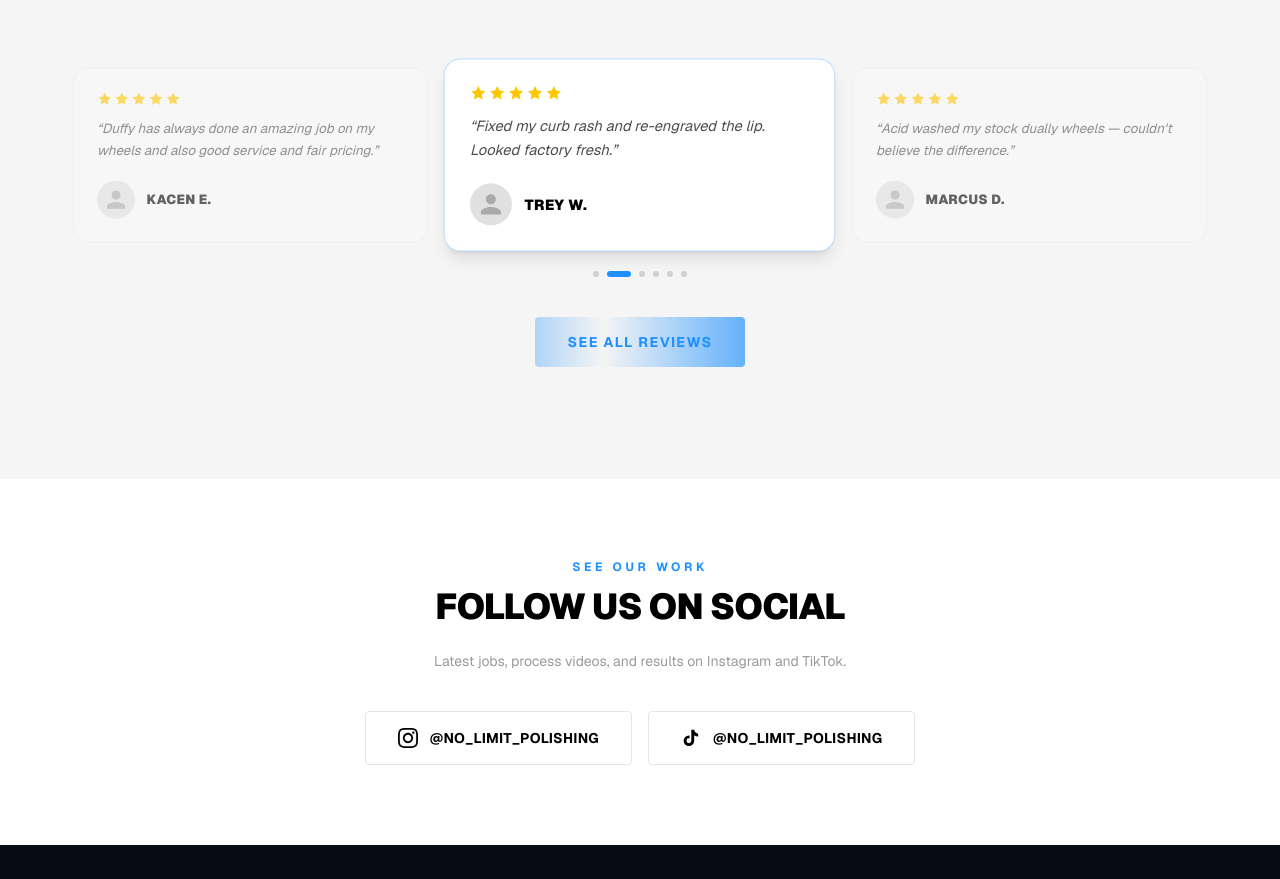
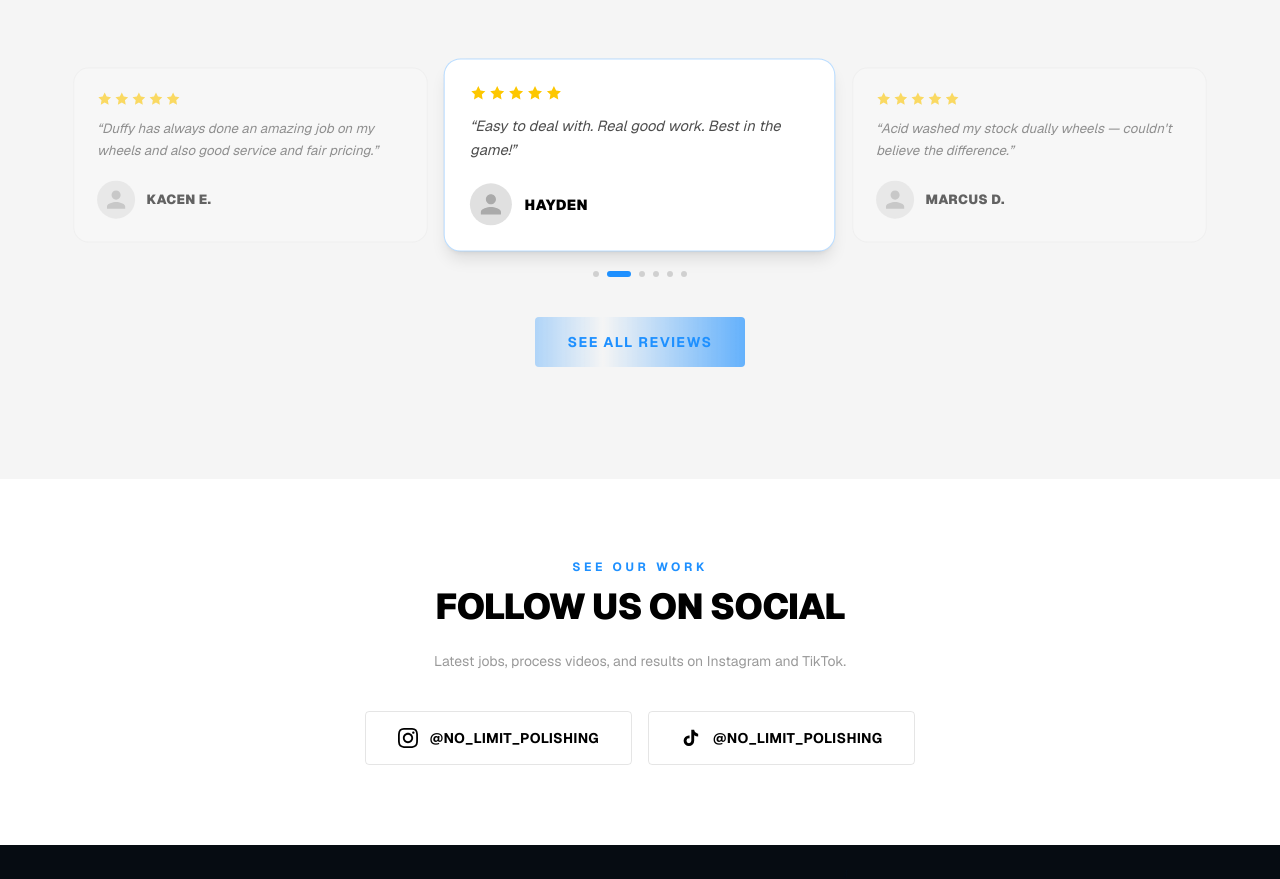
Before and after one commit to NoLimitsSimon/NoLimitPolishing, a Next.js app: page / in a window 1280 px wide. Shown: the part 5689-6568 px from the top of the page. Built offline with nearby package versions, Linux system fonts and the light colour scheme.

Commit message:
Add real customer review from Hayden

```diff
--- a/components/ReviewsCarousel.tsx
+++ b/components/ReviewsCarousel.tsx
@@ -3,7 +3,7 @@ import { useState, useEffect, useRef } from "react";
 
 const reviews = [
   { name: "Kacen E.",   text: "Duffy has always done an amazing job on my wheels and also good service and fair pricing.", stars: 5 },
-  { name: "Trey W.",   text: "Fixed my curb rash and re-engraved the lip. Looked factory fresh.",        stars: 5 },
+  { name: "Hayden",    text: "Easy to deal with. Real good work. Best in the game!",                     stars: 5 },
   { name: "Marcus D.", text: "Acid washed my stock dually wheels — couldn't believe the difference.",     stars: 5 },
   { name: "Carlos R.", text: "Texted a photo, got a quote fast, picked them up looking insane.",          stars: 5 },
   { name: "Derek H.",  text: "Different level from any other shop I've used. Stealth Forged wheels are fire.", stars: 5 },
```
